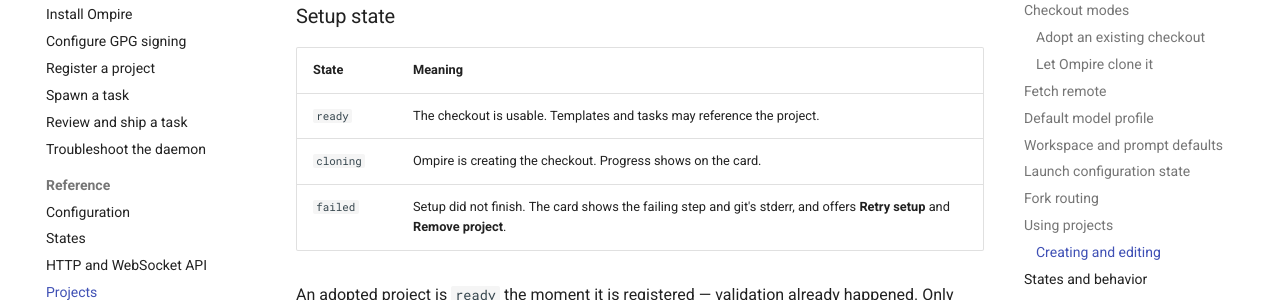
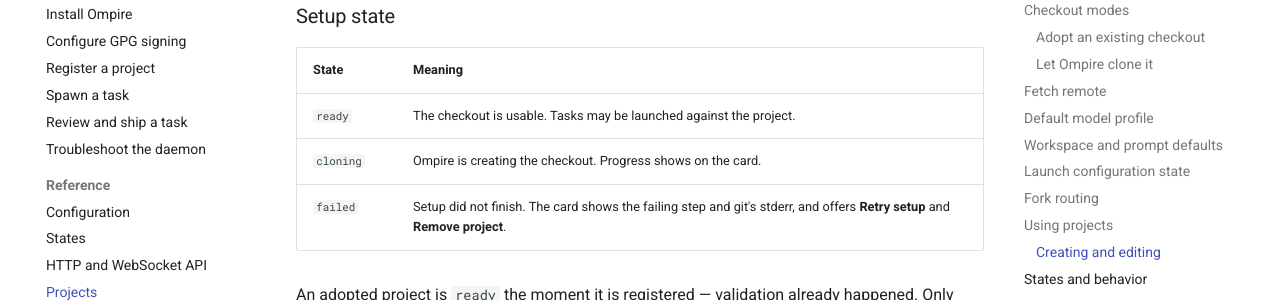
Before and after one commit to bjornt/ompire, an MkDocs documentation site: the page built from docs/use/reference/projects.md, in a window 1280 px wide and 900 px high, scrolled down 5420 px. Shown: the part 152-452 px from the top of the window. Built offline with MkDocs 1.6.1 and Material for MkDocs 9.7.7, drawn with Linux system fonts in a browser that asks for light colours; some of the changed text lies outside the part shown.

Commit message:
docs: stop describing templates as live entities in projects reference
Two statements survived the template retirement: the `ready` setup state said
templates and tasks may reference a project, and a failure row named a
template referencing a project that is not ready. Neither exists any more —
a launch names the project directly.

```diff
--- a/docs/use/reference/projects.md
+++ b/docs/use/reference/projects.md
@@ -226,7 +226,7 @@ project record is reported the same way and adds nothing to the list.
 
 | State | Meaning |
 |---|---|
-| `ready` | The checkout is usable. Templates and tasks may reference the project. |
+| `ready` | The checkout is usable. Tasks may be launched against the project. |
 | `cloning` | Ompire is creating the checkout. Progress shows on the card. |
 | `failed` | Setup did not finish. The card shows the failing step and git's stderr, and offers **Retry setup** and **Remove project**. |
 
```
Also changed, not shown: other parts of docs/use/reference/projects.md (+1 -1 lines).
